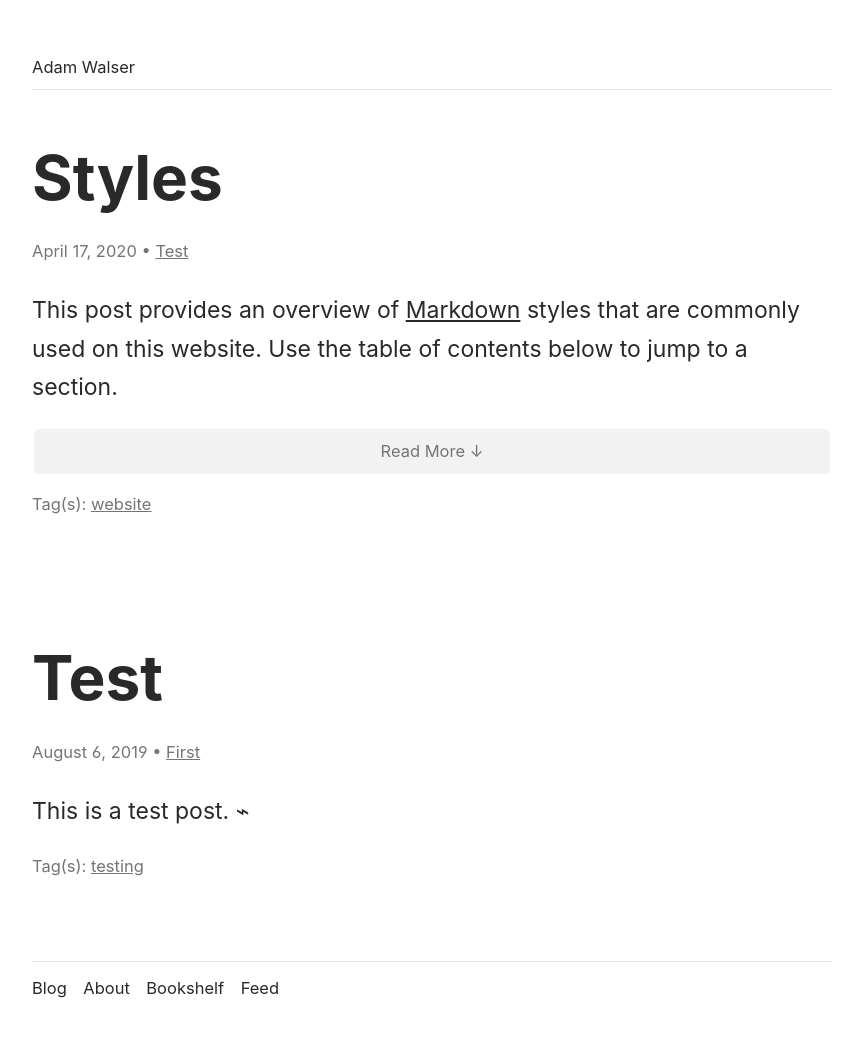
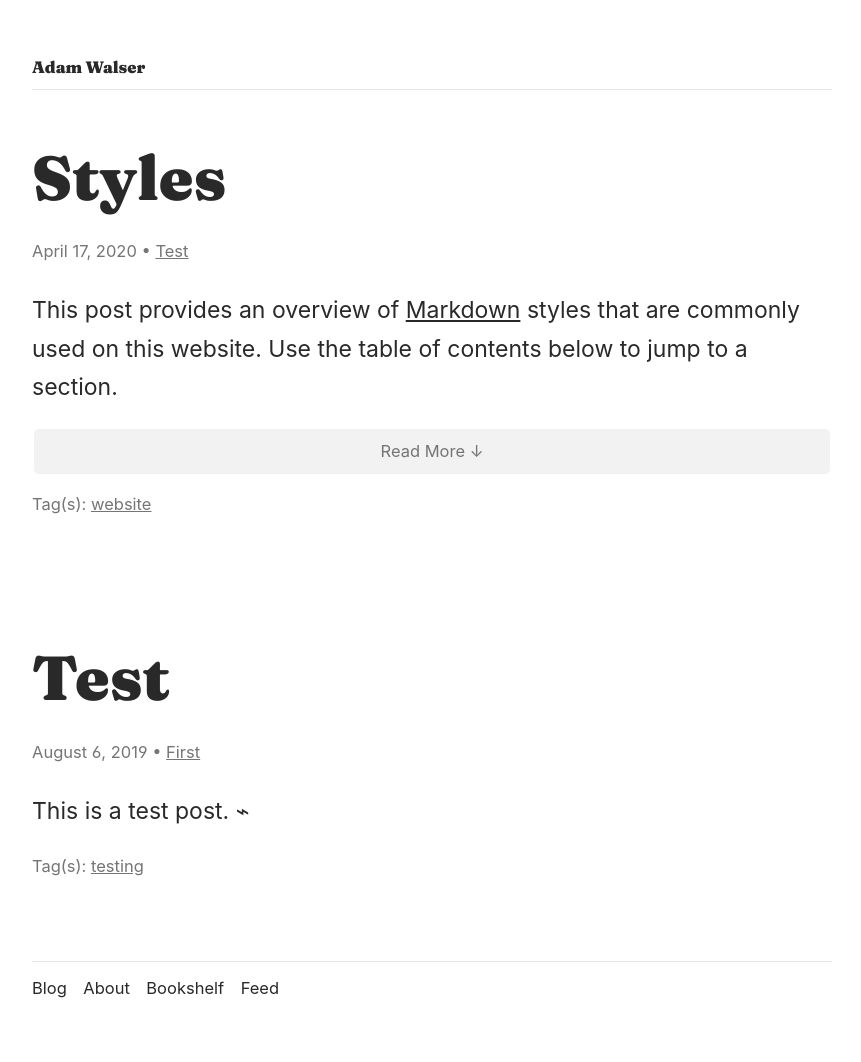
Before and after one commit to ajpwalser/ajpwalser.github.io, a Jekyll site: the page built from index.html, in a window 1280 px wide. Shown: the whole page, without its empty margins (208-1069 px from the left). Built offline with Jekyll 4.4.1, drawn with Linux system fonts in a browser that asks for light colours; some web fonts are replaced; the list of posts is cut into pages by our own code.

Commit message:
Update style.css

```diff
--- a/css/style.css
+++ b/css/style.css
@@ -76,12 +76,12 @@ a:active {
 
 /* Headings */
 
-/* h1,
+h1,
 h2,
 h3,
 h4 {
-	color: rgb(26, 26, 26);
-} */
+	font-family: 'Fraunces', serif;
+}
 
 h1 {
 	font-size: 3.2em;
```
